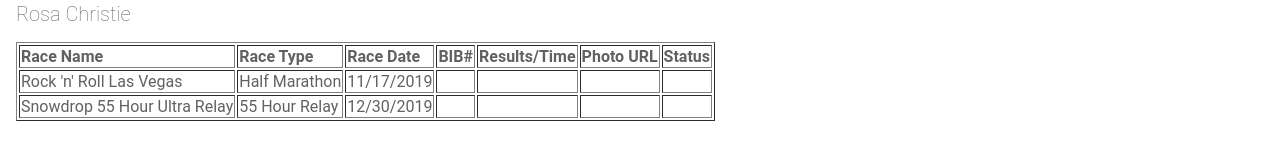
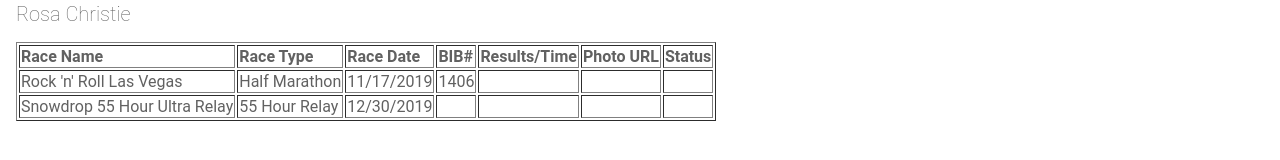
Before and after one commit to gchristie/txfas, an Angular app: page / in a window 1280 px wide. Shown: the part 194-354 px from the top of the page. Built offline with nearby package versions, Linux system fonts and the light colour scheme.

Commit message:
1 file modified

```diff
--- a/src/app/racedata.ts
+++ b/src/app/racedata.ts
@@ -54,7 +54,7 @@ runner:'Rosa',
 name:"Rock 'n' Roll Las Vegas",
 racedate:'11/17/2019',
 racetype:'Half Marathon',
-bibnumber:'',
+bibnumber:'1406',
 racetime:'',
 resultsurl:'',
 photourl:'',
```
